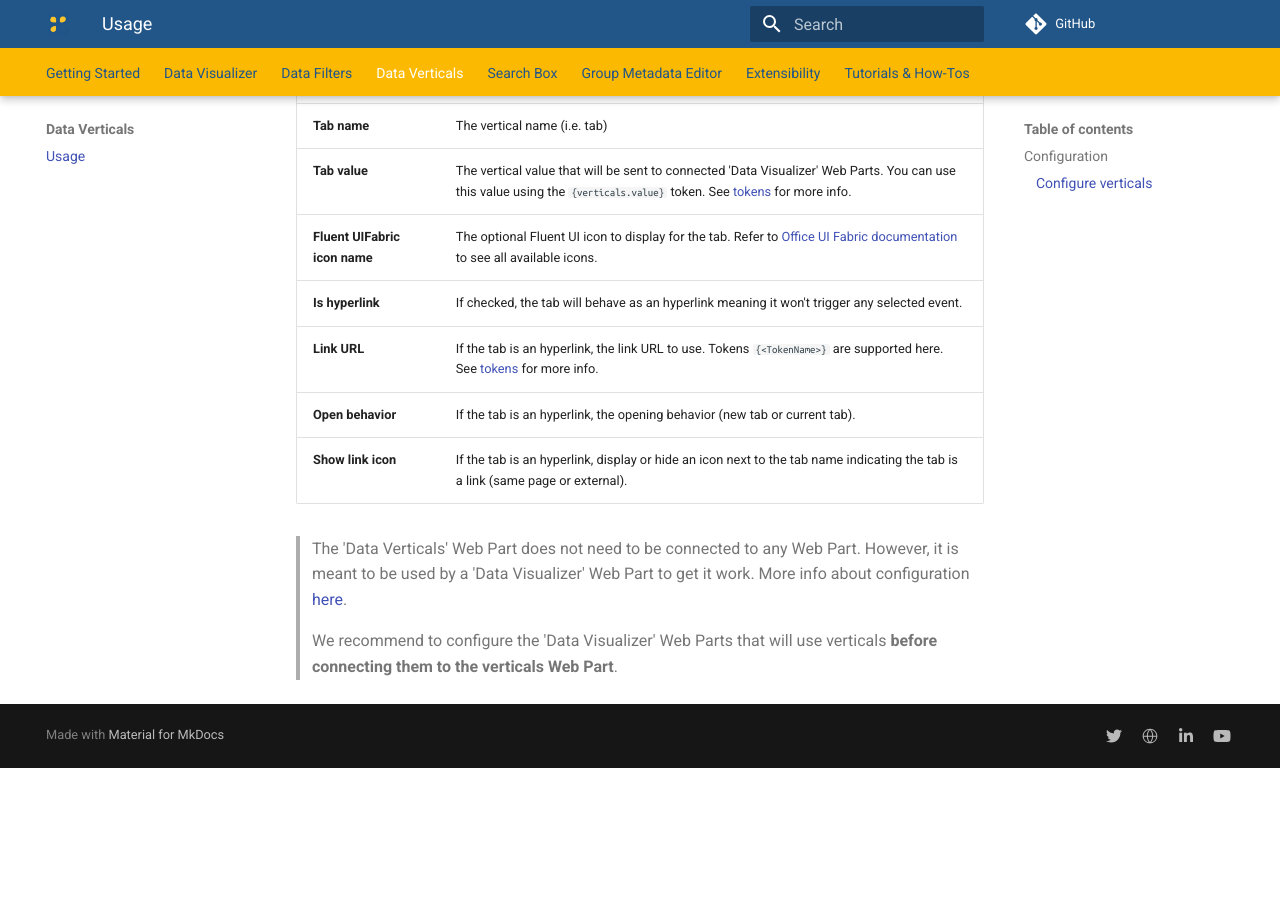
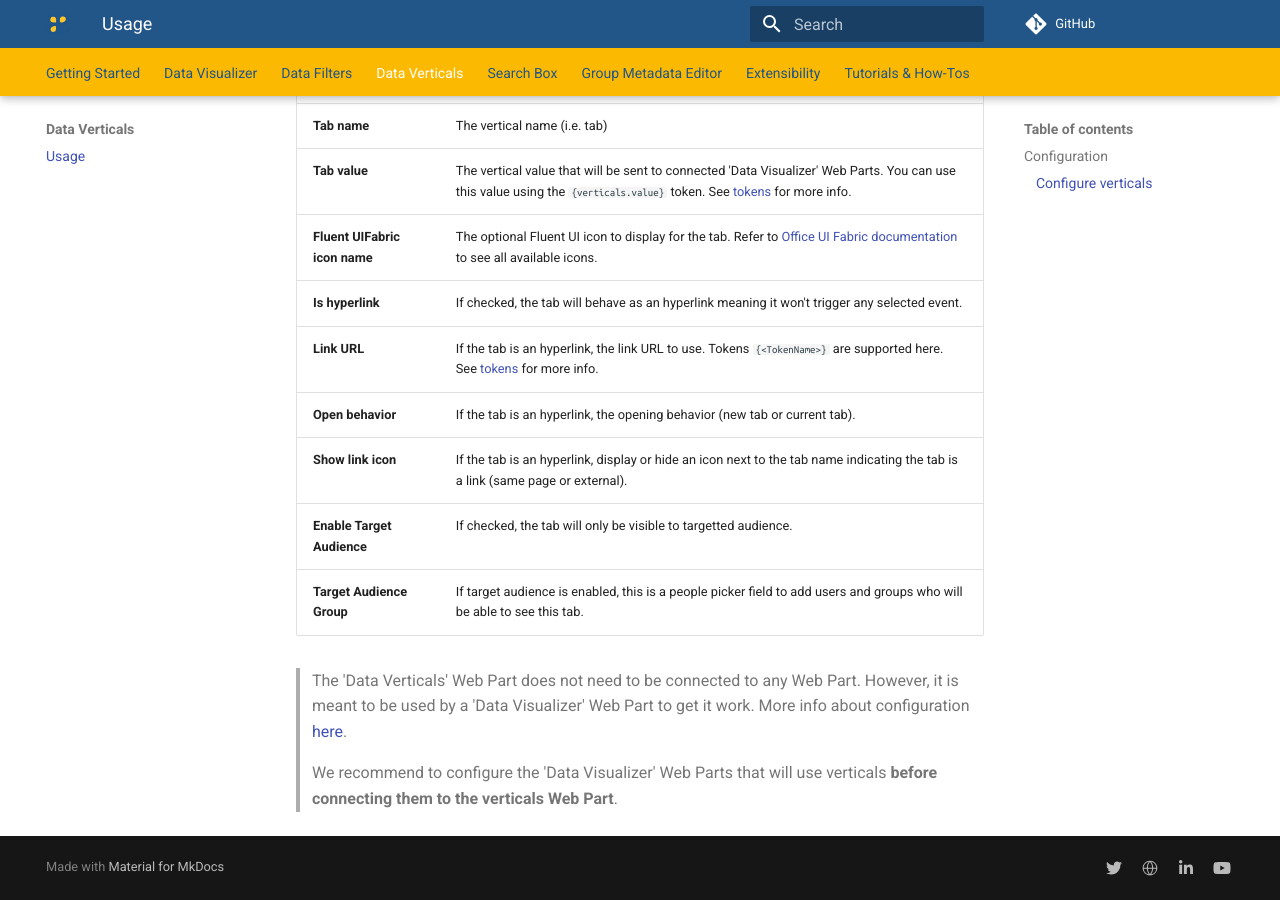
Before and after one commit to aequos-solutions/modern-data-visualizer, an MkDocs documentation site: the page built from docs/usage/data-verticals/index.md, in a window 1280 px wide and 900 px high, scrolled down 1360 px. Built offline with MkDocs 1.6.1 and Material for MkDocs 9.7.7, drawn with Linux system fonts in a browser that asks for light colours; comment, search, counter and statistics services are not loaded; before the commit the page ends 2128 px from its top, so only the background shows below that.

Commit message:
documentation for target audience on verticals

```diff
--- a/docs/usage/data-verticals/index.md
+++ b/docs/usage/data-verticals/index.md
@@ -25,6 +25,8 @@ The options for a vertical are as follow:
 | **Link URL** | If the tab is an hyperlink, the link URL to use. Tokens `{<TokenName>}` are supported here. See [tokens](../data-visualizer/tokens.md) for more info.
 | **Open behavior** | If the tab is an hyperlink, the opening behavior (new tab or current tab).
 | **Show link icon** |  If the tab is an hyperlink, display or hide an icon next to the tab name indicating the tab is a link (same page or external).
+| **Enable Target Audience** | If checked, the tab will only be visible to targetted audience.
+| **Target Audience Group** | If target audience is enabled, this is a people picker field to add users and groups who will be able to see this tab.
 
 > The 'Data Verticals' Web Part does not need to be connected to any Web Part. However, it is meant to be used by a 'Data Visualizer' Web Part to get it work. More info about configuration [here](../data-visualizer/connections/index.md).
 
```
